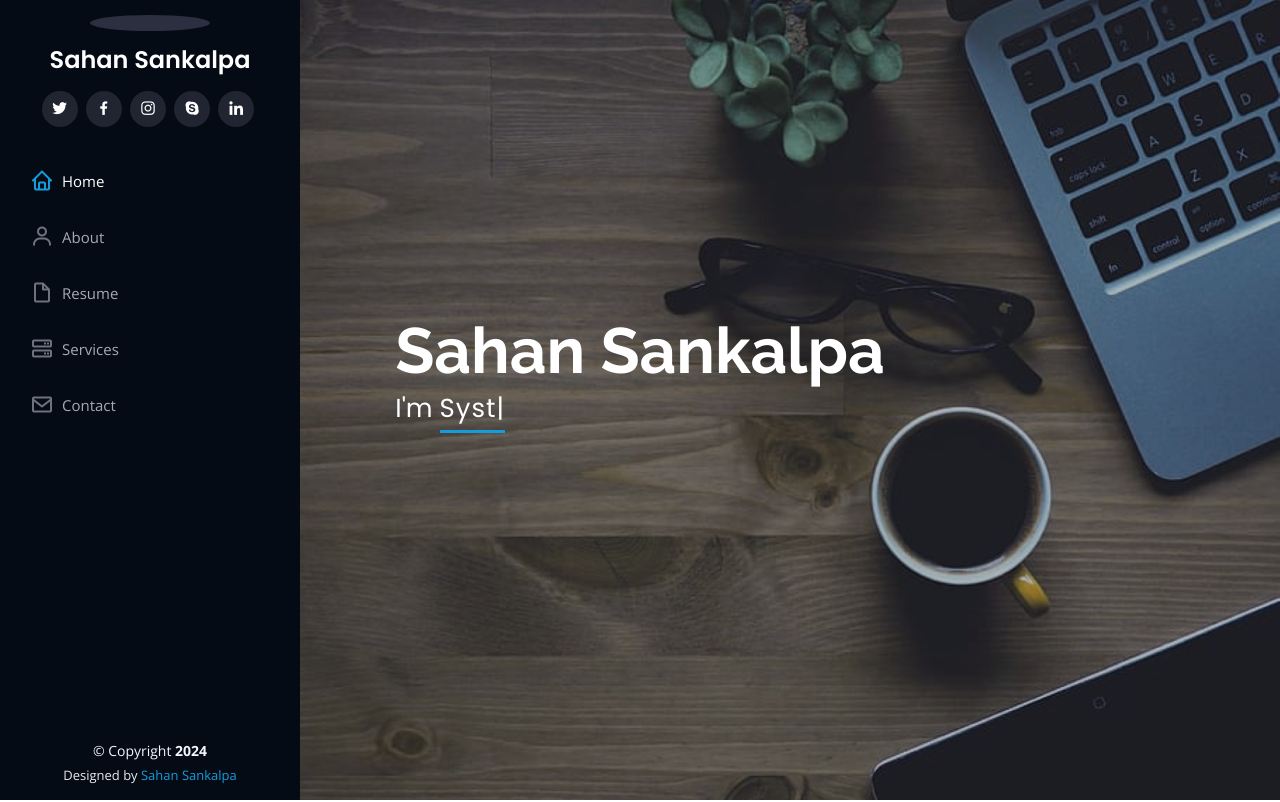
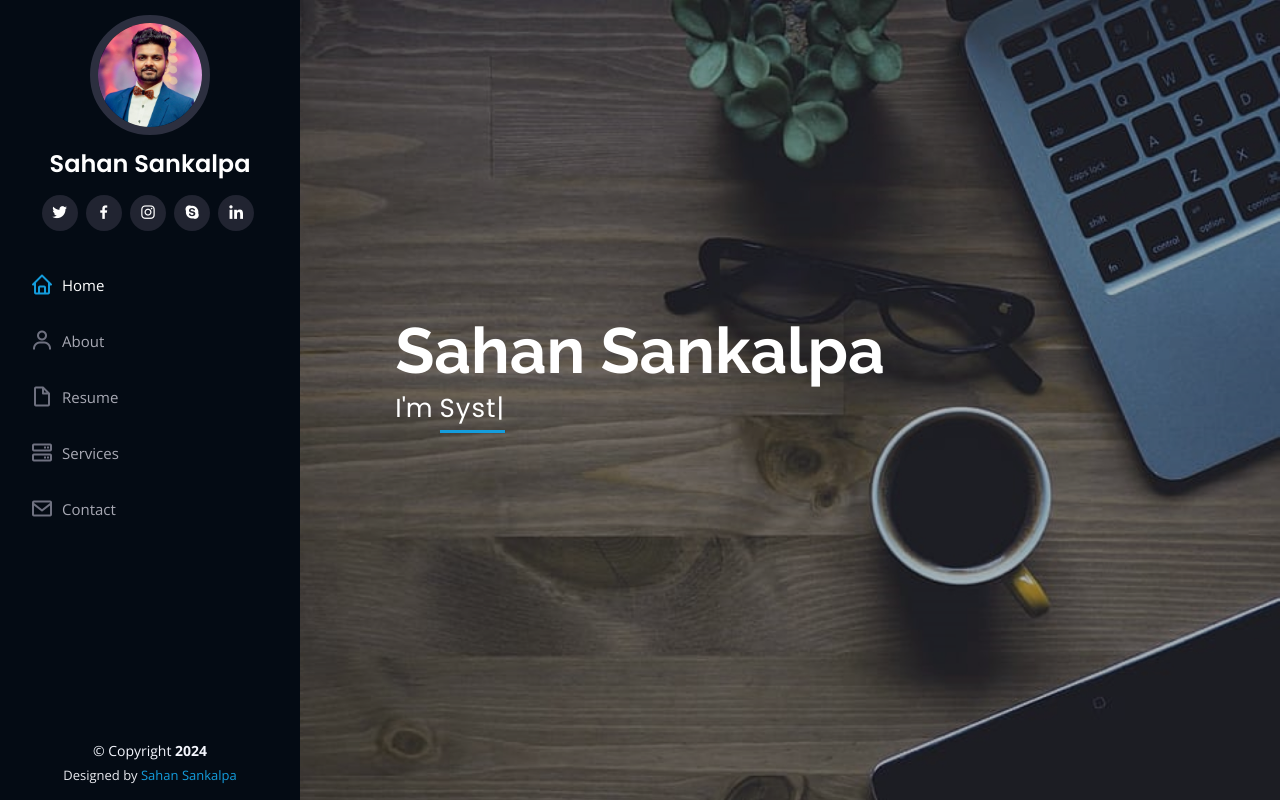
Before and after one commit to SahanSanka/Sahan-Sankaloa, a plain HTML site: page index.html in a window 1280 px wide. Shown: the top 802 px of the page. Drawn offline with nearby package versions, Linux system fonts and the light colour scheme; files that its build step writes are made by us from their sources; files whose address does not match are found by name.

Commit message:
index.html

```diff
--- a/index.html
+++ b/index.html
@@ -25,7 +25,7 @@
   <link href="swiper/swiper-bundle.min.css" rel="stylesheet">
 
   <!-- Template Main CSS File -->
-  <link href="assets/css/style.css" rel="stylesheet">
+  <link href="css/style.css" rel="stylesheet">
 
   <!-- =======================================================
   * Template Name: iPortfolio
@@ -46,7 +46,7 @@
     <div class="d-flex flex-column">
 
       <div class="profile">
-        <img src="img/testimonials/profile-img.jpg" alt="" class="img-fluid rounded-circle">
+        <img src="img/profile-img.jpg" alt="" class="img-fluid rounded-circle">
         <h1 class="text-light"><a href="index.html">Sahan Sankalpa</a></h1>
         <div class="social-links mt-3 text-center">
           <a href="#" class="twitter"><i class="bx bxl-twitter"></i></a>
```
